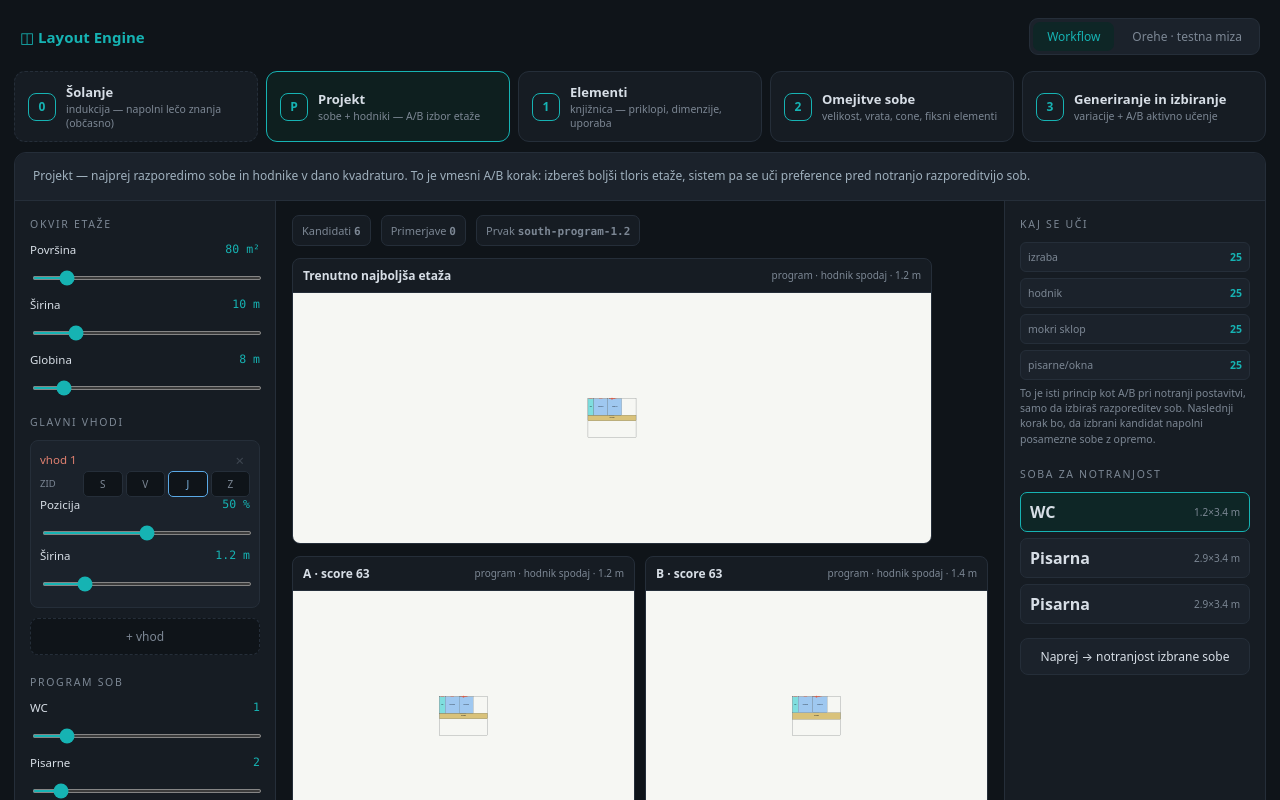
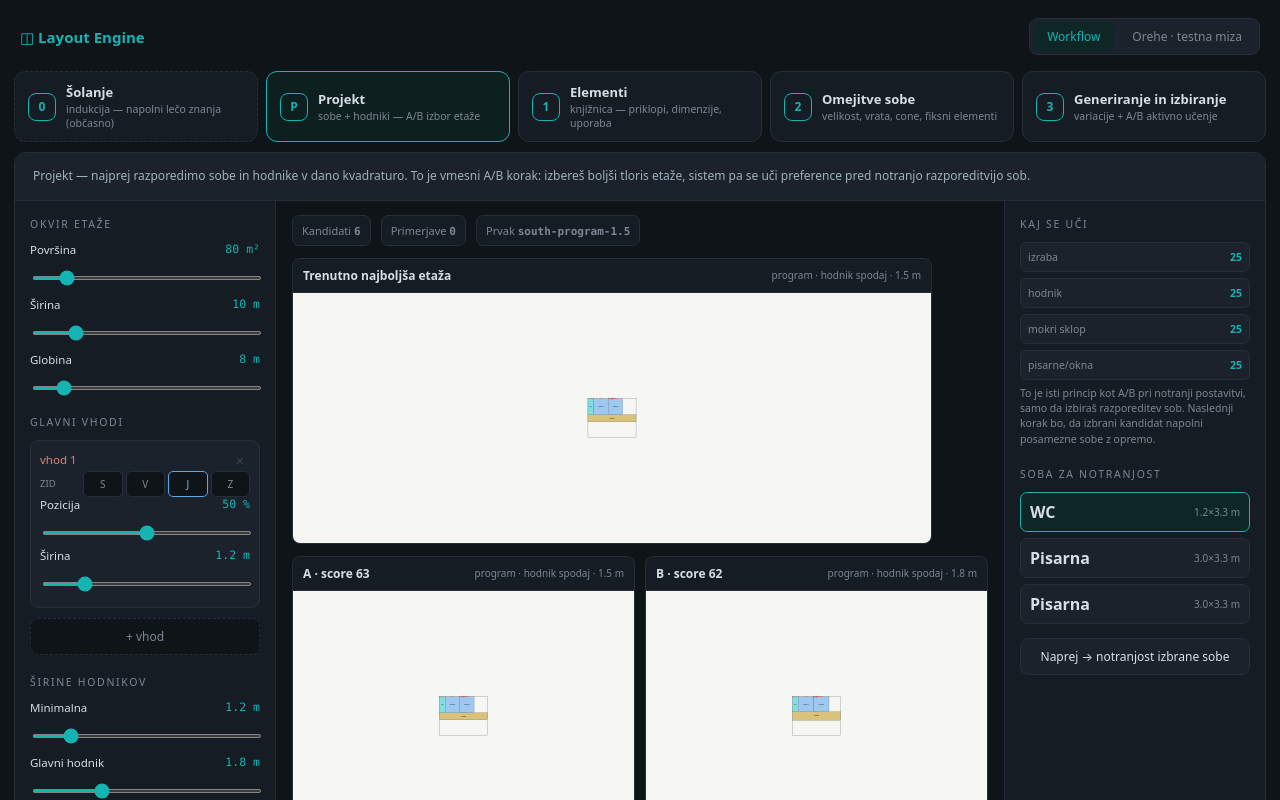
Before and after one commit to zorkojaka/FloorPlannerApp, a React (Vite) app: page / in a window 1280 px wide. Shown: the top 800 px of the page. Built offline with nearby package versions, Linux system fonts and the light colour scheme.

Commit message:
Add corridor width policy and observations

```diff
--- a/data/ifc-fixtures/normalized-wc-office-demo.json
+++ b/data/ifc-fixtures/normalized-wc-office-demo.json
@@ -1,6 +1,10 @@
 {
   "sourceId": "fixture-demo-001",
   "name": "Normalized WC and office demo",
+  "corridors": [
+    { "sourceId": "corridor-main", "name": "Main corridor", "role": "main", "width": 2100 },
+    { "sourceId": "corridor-side", "name": "Side corridor", "role": "side", "width": 1300 }
+  ],
   "rooms": [
     {
       "sourceId": "space-wc-01",
--- a/src/LegacyLayoutEngine.jsx
+++ b/src/LegacyLayoutEngine.jsx
@@ -124,6 +124,7 @@ const DEFAULT_PROJECT = {
   name:"Demo etaža",
   boundary:{area:80,width:10,depth:8},
   entrances:[{id:"entry-1",wall:"S",position:0.5,width:1.2}],
+  corridorPolicy:{minWidth:1.2,mainWidth:1.8,sideWidth:1.2},
   rooms:[
     {id:"wc",type:"wc",count:1},
     {id:"office",type:"office",count:2,workstations:1},
@@ -138,6 +139,14 @@ function ProjectWorkflow({onContinue}){
   const [selectedRoomId,setSelectedRoomId]=usePersistentState("floorplanner.project.selectedRoomId",null);
   const updateBoundary=(patch)=>setBrief(b=>({...b,boundary:{...b.boundary,...patch}}));
   const updateRoom=(type,patch)=>setBrief(b=>({...b,rooms:b.rooms.map(r=>r.type===type?{...r,...patch}:r)}));
+  const corridorPolicy=brief.corridorPolicy||{minWidth:1.2,mainWidth:1.8,sideWidth:1.2};
+  const updateCorridorPolicy=(patch)=>setBrief(b=>{
+    const next={...(b.corridorPolicy||corridorPolicy),...patch};
+    next.minWidth=round1(next.minWidth);
+    next.mainWidth=Math.max(next.minWidth,round1(next.mainWidth));
+    next.sideWidth=Math.max(next.minWidth,Math.min(next.mainWidth,round1(next.sideWidth)));
+    return {...b,corridorPolicy:next};
+  });
   const entrances=brief.entrances?.length?brief.entrances:[{id:"entry-1",wall:"S",position:0.5,width:1.2}];
   const setEntrance=(id,patch)=>setBrief(b=>({...b,entrances:entrances.map(e=>e.id===id?{...e,...patch}:e)}));
   const addEntrance=()=>setBrief(b=>({...b,entrances:[...entrances,{id:uid(),wall:"S",position:0.5,width:1.2}]}));
@@ -174,6 +183,11 @@ function ProjectWorkflow({onContinue}){
           </div>)}
         </div>
         <button className="add" onClick={addEntrance}>+ vhod</button>
+        <div className="eyebrow mt">Širine hodnikov</div>
+        <ProjectNum label="Minimalna" unit="m" v={corridorPolicy.minWidth} set={v=>updateCorridorPolicy({minWidth:v})} min={0.9} max={3} step={0.1}/>
+        <ProjectNum label="Glavni hodnik" unit="m" v={corridorPolicy.mainWidth} set={v=>updateCorridorPolicy({mainWidth:v})} min={0.9} max={4} step={0.1}/>
+        <ProjectNum label="Stranski hodnik" unit="m" v={corridorPolicy.sideWidth} set={v=>updateCorridorPolicy({sideWidth:v})} min={0.9} max={4} step={0.1}/>
+        <div className="softNote">Glavni hodnik je širša hrbtenica; stranski hodniki povežejo vhode do nje. Kasneje te širine induciramo iz IFC referenc.</div>
         <div className="eyebrow mt">Program sob</div>
         <ProjectNum label="WC" unit="" v={brief.rooms.find(r=>r.type==="wc")?.count??0} set={v=>updateRoom("wc",{count:Math.round(v)})} min={0} max={8} step={1}/>
         <ProjectNum label="Pisarne" unit="" v={brief.rooms.find(r=>r.type==="office")?.count??0} set={v=>updateRoom("office",{count:Math.round(v)})} min={0} max={20} step={1}/>
--- a/src/project/floorGenerator.ts
+++ b/src/project/floorGenerator.ts
@@ -1,4 +1,4 @@
-import { estimateProjectArea, estimateRoomProgramArea, ROOM_TYPE_DEFINITIONS, type ProjectBrief, type ProjectEntrance, type RoomProgram, type RoomType } from './roomTypes';
+import { estimateProjectArea, estimateRoomProgramArea, ROOM_TYPE_DEFINITIONS, type CorridorPolicy, type ProjectBrief, type ProjectEntrance, type RoomProgram, type RoomType } from './roomTypes';
 
 export interface PlacedRoom {
   id: string;
@@ -24,6 +24,7 @@ export interface FloorLayout {
   rooms: PlacedRoom[];
   corridor: PlacedRoom;
   corridorLinks: PlacedRoom[];
+  corridorPolicy: CorridorPolicy;
   entrances: ProjectEntrance[];
   fitsBoundary: boolean;
   remainingArea: number;
@@ -39,7 +40,9 @@ export interface FloorLayoutOptions {
 
 export function generateStripFloorLayout(brief: ProjectBrief, options: FloorLayoutOptions | number = {}): FloorLayout {
   const opts: FloorLayoutOptions = typeof options === 'number' ? { corridorWidth: options } : options;
-  const corridorWidth = opts.corridorWidth ?? 1.4;
+  const corridorPolicy = normalizeCorridorPolicy(brief, opts.corridorWidth);
+  const corridorWidth = corridorPolicy.mainWidth;
+  const sideCorridorWidth = corridorPolicy.sideWidth;
   const entrances = normalizeEntrances(brief);
   const primaryEntrance = entrances[0];
   const corridorSide = opts.corridorSide ?? sideFromEntrance(primaryEntrance);
@@ -64,7 +67,7 @@ export function generateStripFloorLayout(brief: ProjectBrief, options: FloorLayo
     area: (verticalCorridor ? boundary.depth : boundary.width) * corridorWidth,
     doorToCorridor: false,
   };
-  const corridorLinks = buildEntranceLinks(entrances, boundary, corridor, corridorWidth);
+  const corridorLinks = buildEntranceLinks(entrances, boundary, corridor, sideCorridorWidth);
 
   const roomSideStart = verticalCorridor
     ? (corridor.x + corridor.w <= boundary.width / 2 ? corridor.x + corridor.w : 0)
@@ -112,6 +115,7 @@ export function generateStripFloorLayout(brief: ProjectBrief, options: FloorLayo
     rooms,
     corridor,
     corridorLinks,
+    corridorPolicy,
     entrances,
     fitsBoundary: warnings.length === 0 && usedArea <= boundary.area,
     remainingArea: roundToGrid(boundary.area - usedArea),
@@ -124,7 +128,7 @@ export function generateFloorLayoutPool(brief: ProjectBrief): FloorLayout[] {
   const sides = brief.entrances?.length ? [sideFromEntrance(normalizeEntrances(brief)[0])] : ['south', 'north'];
   for (const corridorSide of sides as Array<'south' | 'north' | 'west' | 'east'>) {
     for (const roomOrder of ['program', 'reverse', 'offices-first', 'wc-first'] as const) {
-      for (const corridorWidth of [1.2, 1.4, 1.8]) {
+      for (const corridorWidth of corridorWidthVariants(brief)) {
         variants.push({ corridorSide, roomOrder, corridorWidth, id: `${corridorSide}-${roomOrder}-${corridorWidth}` });
       }
     }
@@ -136,6 +140,20 @@ export function generateFloorLayoutPool(brief: ProjectBrief): FloorLayout[] {
     if (!unique.has(key)) unique.set(key, layout);
   }
   return [...unique.values()];
+}
+
+function normalizeCorridorPolicy(brief: ProjectBrief, candidateMainWidth?: number): CorridorPolicy {
+  const base = brief.corridorPolicy || { minWidth: 1.2, mainWidth: 1.8, sideWidth: 1.2 };
+  const minWidth = Math.max(0.8, base.minWidth || 1.2);
+  const mainWidth = Math.max(minWidth, candidateMainWidth ?? base.mainWidth ?? minWidth);
+  const sideWidth = Math.max(minWidth, Math.min(base.sideWidth ?? minWidth, mainWidth));
+  return { minWidth, mainWidth, sideWidth };
+}
+
+function corridorWidthVariants(brief: ProjectBrief): number[] {
+  const policy = normalizeCorridorPolicy(brief);
+  const widths = [policy.mainWidth, policy.mainWidth + 0.4, Math.max(policy.minWidth, policy.mainWidth - 0.3)];
+  return [...new Set(widths.map((width) => roundToGrid(width)).filter((width) => width >= policy.minWidth))];
 }
 
 function buildEntranceLinks(
--- a/src/project/roomTypes.ts
+++ b/src/project/roomTypes.ts
@@ -33,11 +33,18 @@ export interface ProjectEntrance {
   width: number;
 }
 
+export interface CorridorPolicy {
+  minWidth: number;
+  mainWidth: number;
+  sideWidth: number;
+}
+
 export interface ProjectBrief {
   id: string;
   name: string;
   boundary: ProjectBoundary;
   entrances?: ProjectEntrance[];
+  corridorPolicy?: CorridorPolicy;
   rooms: RoomProgram[];
 }
 
@@ -93,6 +100,12 @@ export function validateProjectBrief(brief: ProjectBrief): string[] {
     if (!Number.isFinite(entrance.position) || entrance.position < 0 || entrance.position > 1) errors.push(`Entrance ${entrance.id} position must be between 0 and 1.`);
     if (!Number.isFinite(entrance.width) || entrance.width <= 0) errors.push(`Entrance ${entrance.id} width must be positive.`);
   }
+  if (brief.corridorPolicy) {
+    const { minWidth, mainWidth, sideWidth } = brief.corridorPolicy;
+    if (!Number.isFinite(minWidth) || minWidth <= 0) errors.push('Corridor minimum width must be positive.');
+    if (!Number.isFinite(mainWidth) || mainWidth < minWidth) errors.push('Main corridor width must be at least the minimum width.');
+    if (!Number.isFinite(sideWidth) || sideWidth < minWidth) errors.push('Side corridor width must be at least the minimum width.');
+  }
   for (const room of brief.rooms) {
     if (!ROOM_TYPE_DEFINITIONS[room.type]) errors.push(`Unsupported room type: ${room.type}`);
     if (!Number.isInteger(room.count) || room.count < 0) errors.push(`Room ${room.id} count must be a non-negative integer.`);
--- a/src/rules/induction.ts
+++ b/src/rules/induction.ts
@@ -1,7 +1,7 @@
 import type { ElementLibrary } from '../elements/library';
 import type { Envelope, RuleScope } from './envelope';
 
-export type InductionParameter = 'clearance-front';
+export type InductionParameter = 'clearance-front' | 'corridor-width-main' | 'corridor-width-side';
 
 export interface ReferenceObservation {
   ref: string;
@@ -85,7 +85,7 @@ export function parseReferenceJson(raw: string): ReferenceObservation[] {
     if (!item || typeof item !== 'object') throw new Error(`Referenca #${index + 1} ni objekt.`);
     if (typeof item.ref !== 'string') throw new Error(`Referenca #${index + 1} nima polja ref.`);
     if (typeof item.elementKey !== 'string') throw new Error(`Referenca ${item.ref} nima polja elementKey.`);
-    if (item.parameter !== 'clearance-front') throw new Error(`Referenca ${item.ref} ima nepodprt parameter.`);
+    if (!['clearance-front', 'corridor-width-main', 'corridor-width-side'].includes(item.parameter)) throw new Error(`Referenca ${item.ref} ima nepodprt parameter.`);
     if (!Number.isFinite(item.value)) throw new Error(`Referenca ${item.ref} nima numericne value.`);
     return item as ReferenceObservation;
   });
```
Also changed, not shown: src/ifc/normalizedPlan.ts (+8 -0 lines), src/ifc/observations.ts (+11 -0 lines), 3 other files (tests, documents, lock files or other folders).
